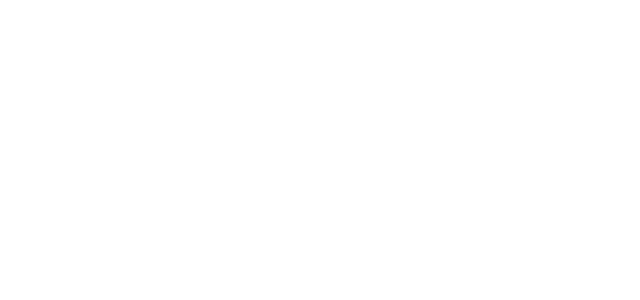
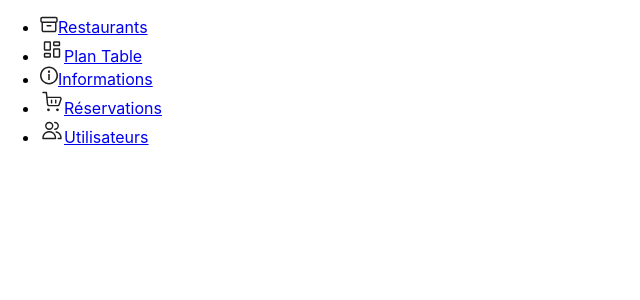
Before and after one commit to SarahOtmane/backOfficeResto, a React (Create React App) app: page /admin/restaurants in a window 1280 px wide. Before the commit this address had no page. Shown: the top 300 px of the page, without its empty margins (0-640 px from the left). Built offline with nearby package versions, Linux system fonts and the light colour scheme.

Commit message:
add restaurant components

```diff
--- a/src/App.js
+++ b/src/App.js
@@ -3,12 +3,14 @@
 import './App.css';
 
 import Login from "./screen/Login";
+import Menu from "./components/Menu";
 
 export default function App(){
     return(
         <BrowserRouter>
             <Routes>
-                <Route path="/" element={<Login />} />
+                <Route path="/admin" element={<Login />} />
+                <Route path="/admin/restaurants" element={<Menu />} />
             </Routes>
         </BrowserRouter>
     )
```
